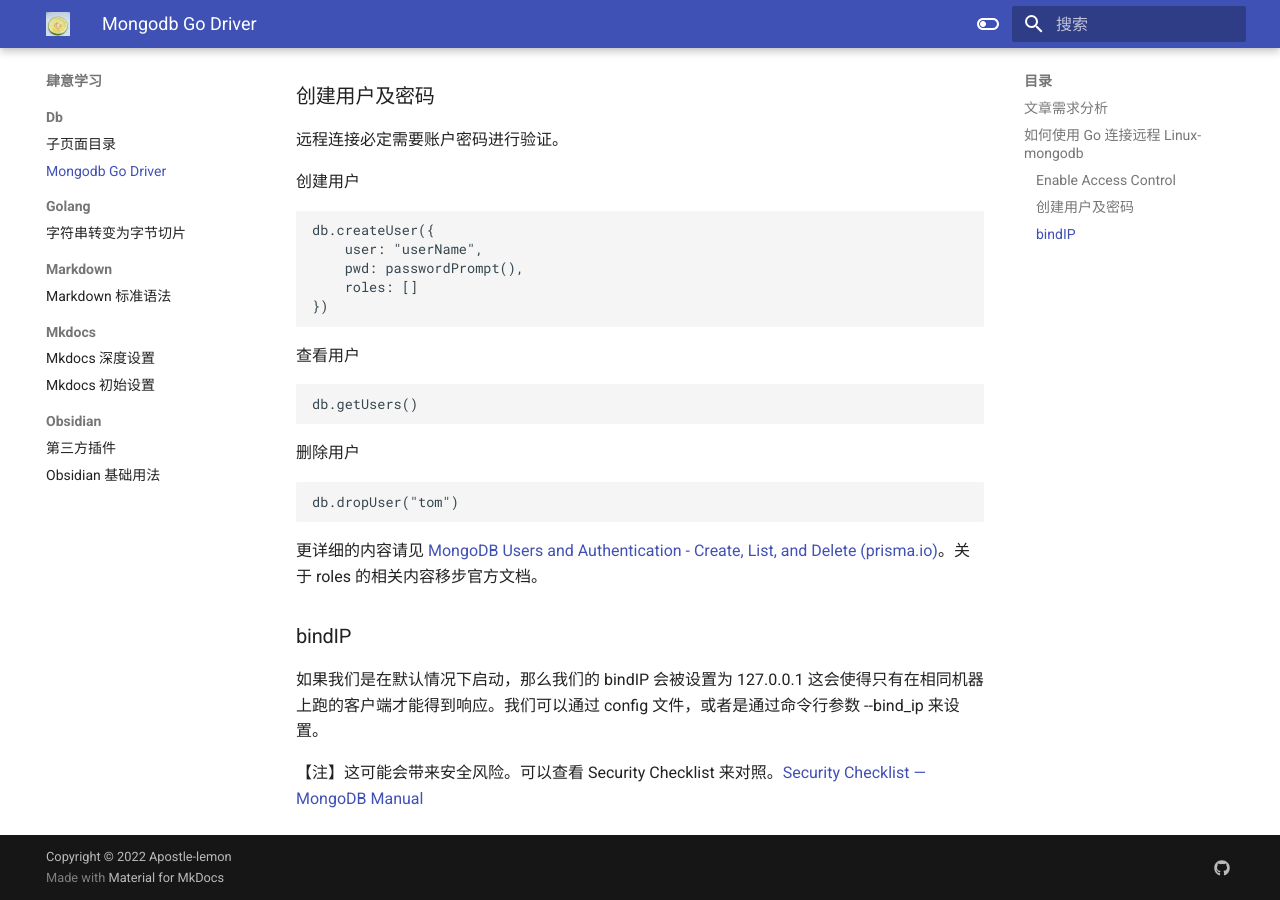
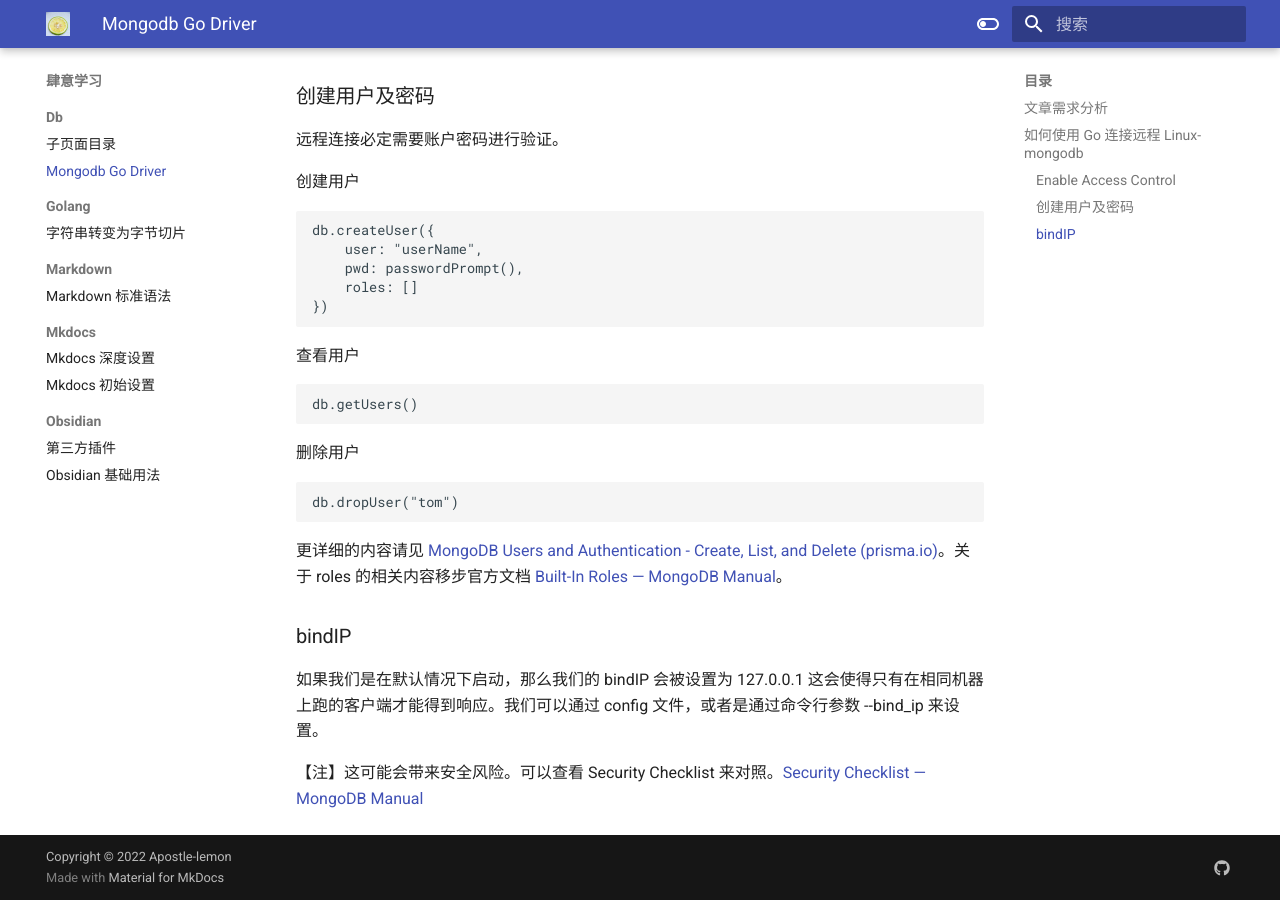
Before and after one commit to Apostle-lemon/Apostle-lemon.github.io, an MkDocs documentation site: the page built from docs/肆意学习/db/mongodb Go Driver.md, in a window 1280 px wide and 900 px high, scrolled down 1876 px. Built offline with MkDocs 1.6.1 and Material for MkDocs 9.7.7, drawn with Linux system fonts in a browser that asks for light colours.

Commit message:
vault backup: 2022-10-31 12:38:52
Affected files:
docs/肆意学习/db/mongodb Go Driver.md

````diff
--- a/docs/肆意学习/db/mongodb Go Driver.md
+++ b/docs/肆意学习/db/mongodb Go Driver.md
@@ -106,7 +106,7 @@
 db.dropUser("tom")
 ```
 
-更详细的内容请见 [MongoDB Users and Authentication - Create, List, and Delete (prisma.io)](https://www.prisma.io/dataguide/mongodb/configuring-mongodb-user-accounts-and-authentication)。关于 roles 的相关内容移步官方文档。
+更详细的内容请见 [MongoDB Users and Authentication - Create, List, and Delete (prisma.io)](https://www.prisma.io/dataguide/mongodb/configuring-mongodb-user-accounts-and-authentication)。关于 roles 的相关内容移步官方文档 [Built-In Roles — MongoDB Manual](https://www.mongodb.com/docs/manual/reference/built-in-roles/#std-label-built-in-roles)。
 
 ### bindIP
 
````
